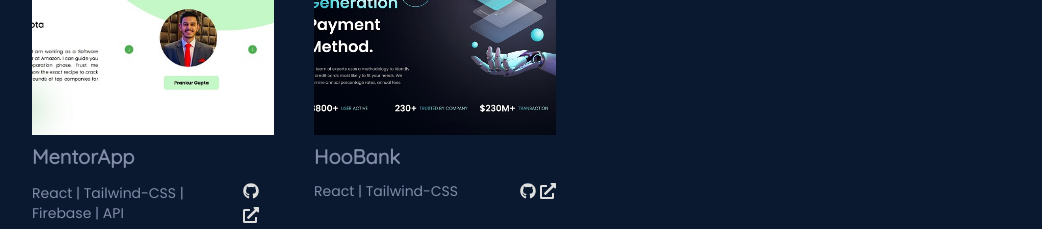
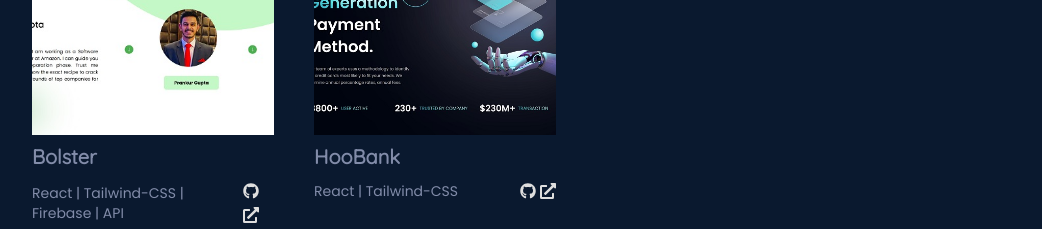
Before and after one commit to Ehigiepaul01/My-portfolio, a React (Vite) app: page / in a window 1280 px wide. Shown: the part 2020-2249 px from the top of the page, without its empty margins (64-1106 px from the left). Built offline with nearby package versions, Linux system fonts and the light colour scheme.

Commit message:
made more changes

```diff
--- a/src/constants/index.jsx
+++ b/src/constants/index.jsx
@@ -88,9 +88,9 @@ export const Projects = [
     id: 5,
     image: mentor,
     name: "React | Tailwind-CSS | Firebase | API",
-    work: "MentorApp",
+    work: "Bolster",
     github: "https://github.com/TRIPLE-ADE/Metro-web",
-    live: "https://metro-carousel.netlify.app/",
+    live: "https://bolsterpp.netlify.app/",
   },
   {
     id: 6,
```
